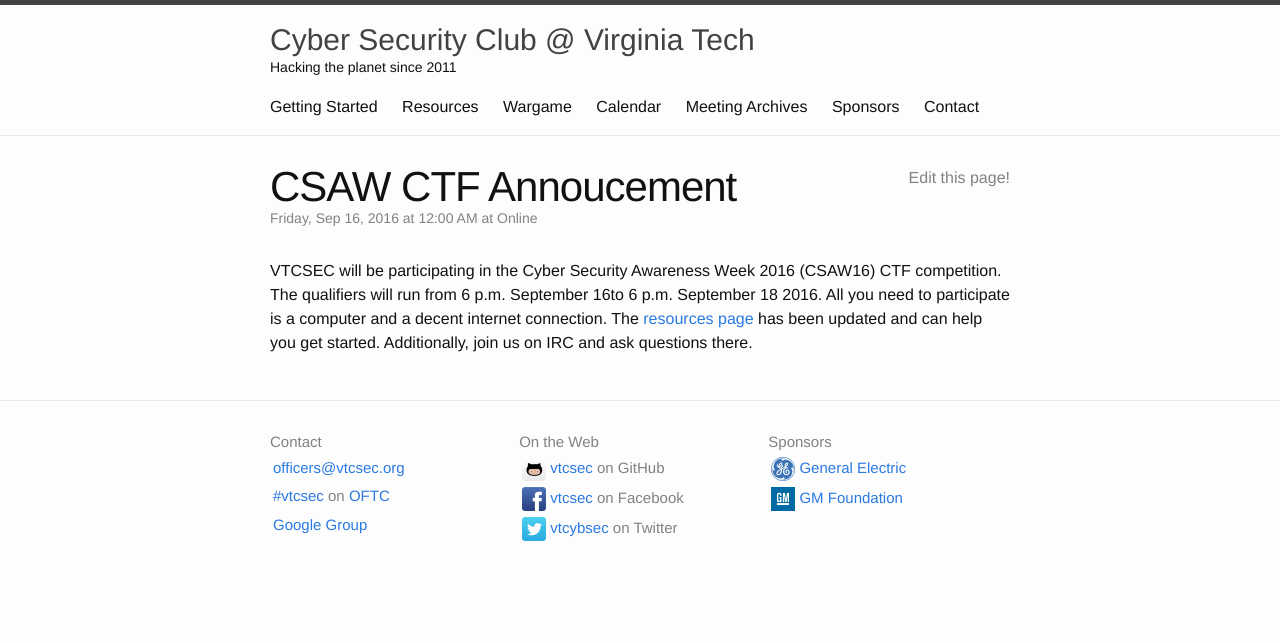
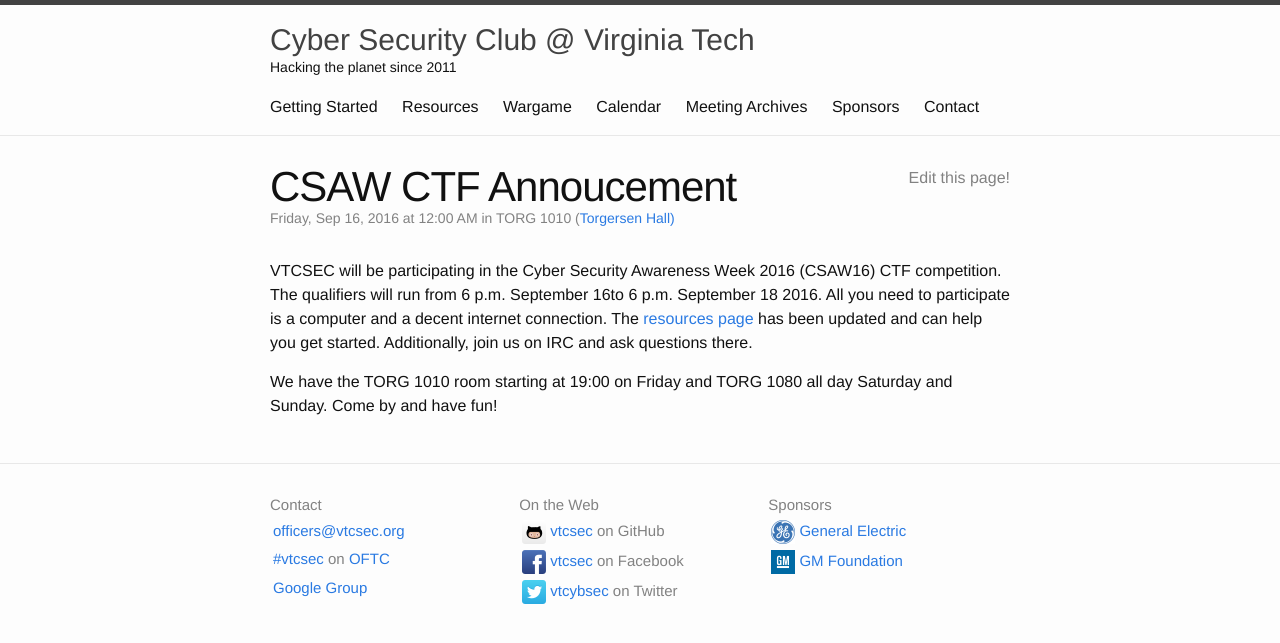
Before and after one commit to VTCSec/vtcsec.org, a Jekyll site: the page built from _meetings/2016-09-16-csaw-cft-annoucement.md, in a window 1280 px wide. Shown: the top 643 px of the page. Built offline with Jekyll 4.4.1, drawn with Linux system fonts in a browser that asks for light colours.

Commit message:
Added room locations for the CSAW16 CTF in TORG

```diff
--- a/_meetings/2016-09-16-csaw-cft-annoucement.md
+++ b/_meetings/2016-09-16-csaw-cft-annoucement.md
@@ -1,7 +1,9 @@
 ---
 what:  "CSAW CTF Annoucement"
-where: "Online"
-when: "September 16 - 18"
+where: "TORG 1010"
+when: "September 16, 6 p.m. - September 18, 6 p.m. "
 ---
 
 VTCSEC will be participating in the Cyber Security Awareness Week 2016 (CSAW16) CTF competition. The qualifiers will run from 6 p.m. September 16to 6 p.m. September 18 2016. All you need to participate is a computer and a decent internet connection. The <a href="https://vtcsec.org/resources/">resources page</a> has been updated and can help you get started. Additionally, join us on IRC and ask questions there.
+
+We have the TORG 1010 room starting at 19:00 on Friday and TORG 1080 all day Saturday and Sunday. Come by and have fun!
```
